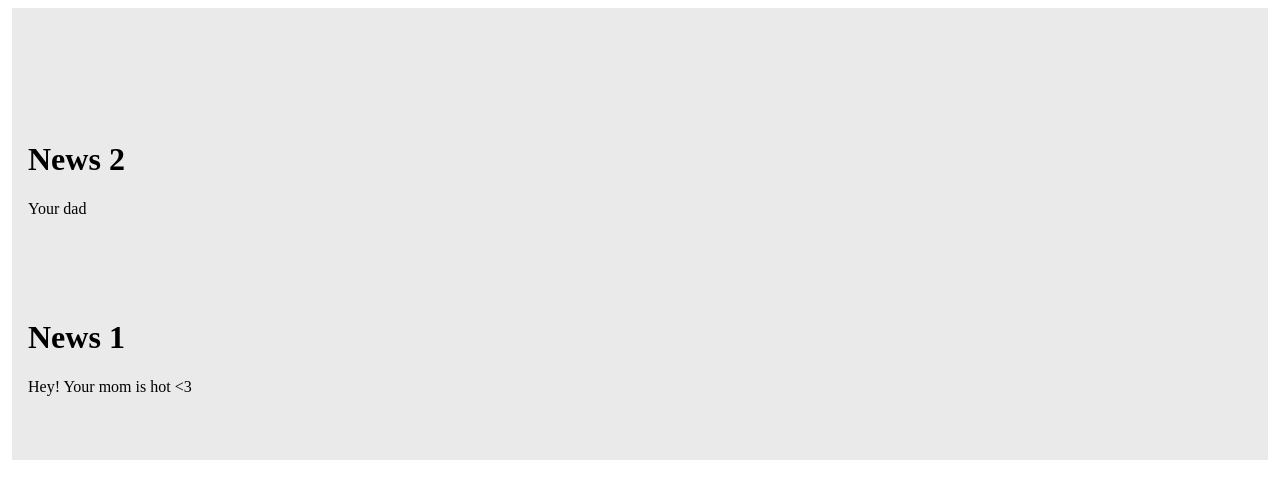
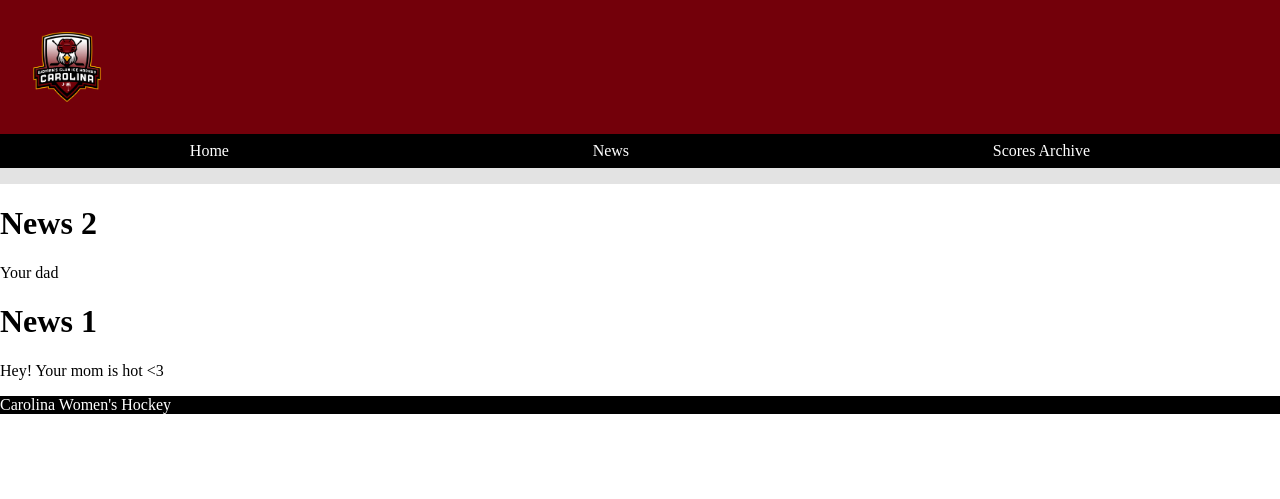
Before and after one commit to hanaEdonnelly/jekyll-tutorial, a Jekyll site: the page built from index.html, in a window 1280 px wide. Shown: the top 499 px of the page. Built offline with Jekyll 4.4.1, drawn with Linux system fonts in a browser that asks for light colours.

Commit message:
Add files via upload

```diff
--- a/_config.yml
+++ /dev/null
@@ -1,6 +0,0 @@
----
----
-
-collections:
-  scores:
-    output: true
--- /dev/null
+++ b/_includes/footer.html
@@ -0,0 +1,3 @@
+<footer>
+    <p>Carolina Women's Hockey</p>
+</footer>
--- /dev/null
+++ b/_includes/head.html
@@ -0,0 +1,8 @@
+<html lang="en">
+<head>
+    <head>
+        <meta charset="UTF-8">
+        <meta name="viewport" content="width=device-width, initial-scale=1.0">
+        <link rel="stylesheet" href="styles.css">
+    </head>
+</head>
--- /dev/null
+++ b/_includes/navigation.html
@@ -0,0 +1,13 @@
+<header>
+    <div class="nav">
+        <div class="hamburger"><img src="assets\icons\Hamburger_icon.svg"></div>
+        <nav id="top">
+            <ul>
+                <li>Home</li>
+                <li>News</li>
+                <li>Scores Archive</li>
+            </ul>
+        </nav>
+        <div class="logo-nav"><img src="assets\img\CAROLINA HOCKEY 1.1.png" alt="Carolina Women's Hockey logo"></div>
+    </div>
+</header>
--- a/index.html
+++ b/index.html
@@ -1,33 +1,9 @@
 ---
-# this is an empty front matter
 ---
+{% include head.html %}
+<body>
+    {% include navigation.html %}
 
-<html>
-    <head>
-        <style>
-            #scores-container {
-                width: 100%;
-                background-color: #eaeaea;
-            }
-
-            #scores-container h1, p {
-                text-align: center;
-            }
-
-            .news-container {
-                margin: .25em;
-                background-color: #eaeaea;
-            }
-
-            .individual-news {
-                background-color: #eaeaea;
-                text-align: left;
-                padding: 1em;
-            }
-        </style>
-        <title>Title</title>
-    </head>
-    <body>
     <div id="scores-container">
         {% for post in site.posts limit:2 %}
             {% if post.path contains 'scores' %}
@@ -41,10 +17,11 @@
             <div class="individual-news">
                 {% if post.path contains 'news'%}
                 <h1>{{ post.title }}</h1>
-                    <p style="text-align: left;">{{ post.body }}</p>
+                <p>{{ post.body }}</p>
                {% endif %}
             </div>
         {% endfor %}
     </div>
+
+    {% include footer.html %}
 </body>
-</html>
--- a/styles.css
+++ b/styles.css
@@ -0,0 +1,87 @@
+.center {
+  text-align: center;
+  margin: 0 auto;
+}
+.garnet-bg {
+  background-color: #73000a;
+  color: #fff;
+}
+.garnet-bg-hover {
+  background-color: #ff8791;
+  color: #73000a;
+}
+body {
+  padding: 0;
+  margin: 0;
+}
+header {
+  width: 100%;
+  margin: 0 auto;
+}
+header .nav {
+  display: flex;
+  justify-content: space-around;
+  background-color: #73000a;
+  color: #fff;
+}
+header .nav ul {
+  margin: 0;
+  padding: 0;
+  display: flex;
+  background-color: #000;
+  padding: 0.5em;
+}
+header .nav ul li {
+  text-align: center;
+  margin: 0 auto;
+  color: #fff;
+  list-style: none;
+}
+@media only screen and (max-width: 426px) {
+  header .nav nav {
+    display: none;
+  }
+  header .nav .logo-nav img {
+    width: 70px;
+    padding: 2em;
+    text-align: center;
+    margin: 0 auto;
+  }
+}
+@media only screen and (max-width: 769px) {
+  header .nav nav {
+    display: none;
+  }
+  header .nav .logo-nav img {
+    width: 70px;
+    padding: 2em;
+    text-align: center;
+    margin: 0 auto;
+  }
+}
+@media only screen and (min-width: 1024px) {
+  header .nav {
+    flex-direction: column-reverse;
+    justify-content: center;
+  }
+  header .nav .hamburger {
+    display: none;
+  }
+  header .nav .logo-nav img {
+    width: 70px;
+    padding: 2em;
+    text-align: center;
+    margin: 0 auto;
+  }
+}
+#scores-container {
+  width: 100%;
+  background-color: #e3e3e3;
+  text-align: center;
+  padding: 0.5em;
+  margin: 0 auto;
+}
+footer {
+  background-color: #000;
+  color: #fff;
+}
```
Also changed, not shown: _layouts/page-old.html (added, +24 -0 lines), _layouts/page.html (added, +10 -0 lines), old.html (added, +26 -0 lines), styles.less (added, +99 -0 lines), assets/icons/Hamburger_icon.svg (added), assets/img/CAROLINA HOCKEY 1.1.png (added), 6 other files. Lines whose indentation alone changed are shown as unchanged.
